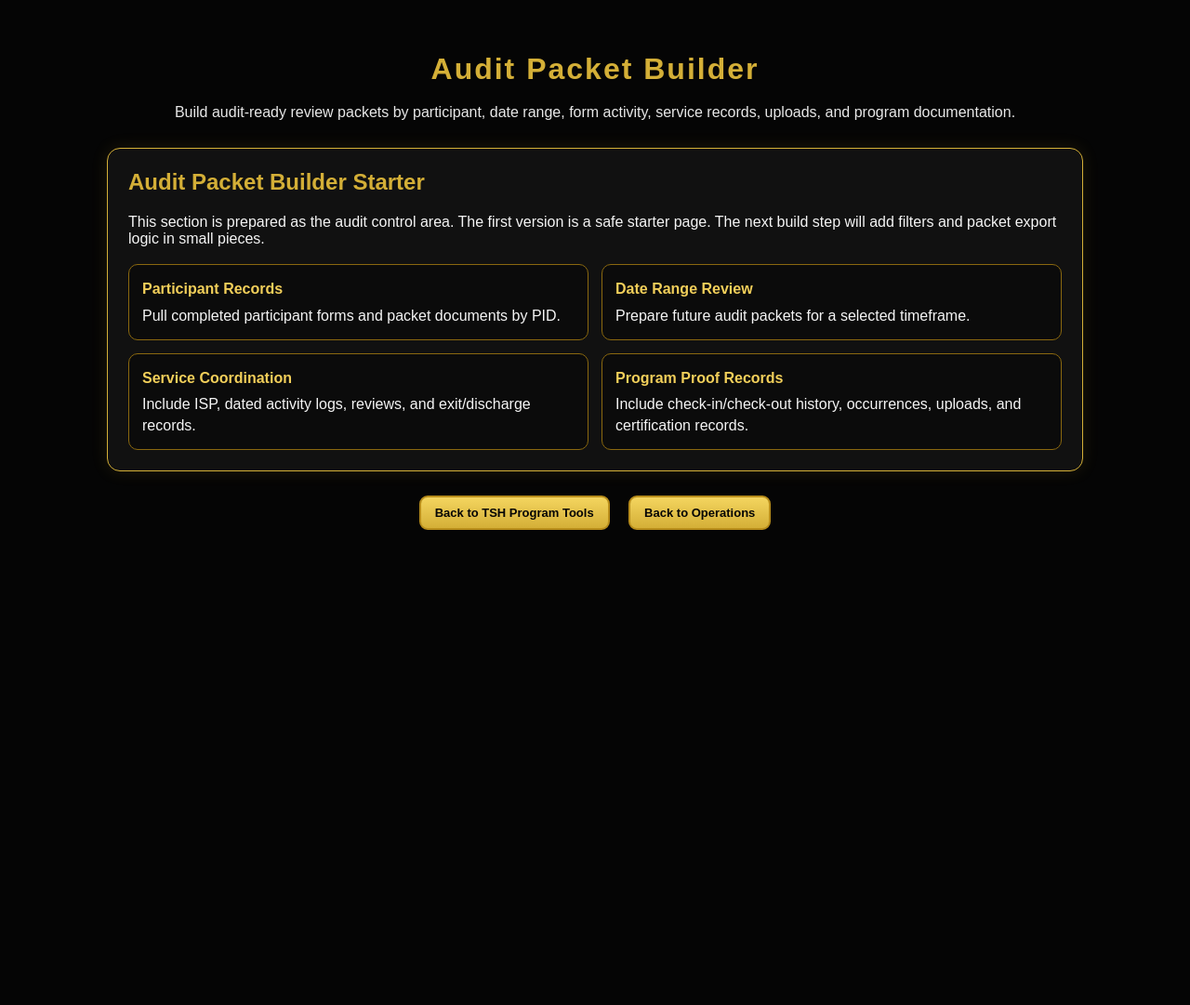
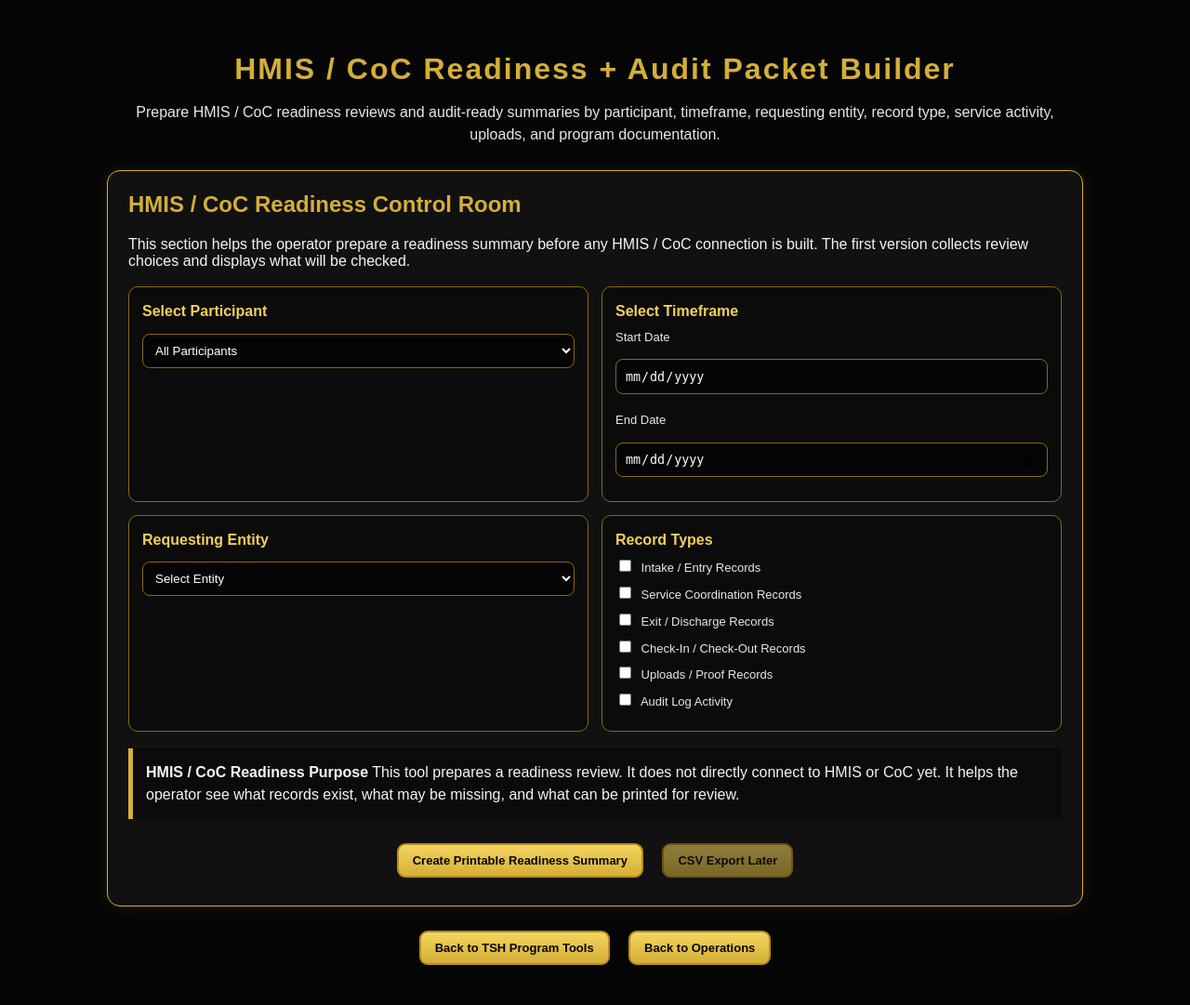
Before and after one commit to Pearlzzpearlzz/Nilpf-store, a Flask app: page /audit-packet-builder in a window 1280 px wide. Shown: the whole page at 93% size. Before the commit the page ends 570 px from the top, so only its background shows below. Run offline with Flask 3, Linux system fonts and the light colour scheme; the visitor is signed in with stand-in values (Sample User, id 1).

Commit message:
Add HMIS CoC readiness summary and employee certification entry

```diff
--- a/app.py
+++ b/app.py
@@ -799,6 +799,27 @@ def employee_cert_status(expiration_date):
 def audit_packet_builder():
     return render_template("audit_packet_builder.html")
 
+@app.route("/audit-packet-builder-summary")
+def audit_packet_builder_summary():
+    if not session.get("logged_in"):
+        return redirect(url_for("login"))
+
+    participant_scope = request.args.get("participant_scope", "")
+    start_date = request.args.get("start_date", "")
+    end_date = request.args.get("end_date", "")
+    requesting_entity = request.args.get("requesting_entity", "")
+    record_types = request.args.getlist("record_types")
+
+    return render_template(
+        "audit_packet_builder_summary.html",
+        participant_scope=participant_scope,
+        start_date=start_date,
+        end_date=end_date,
+        requesting_entity=requesting_entity,
+        record_types=record_types
+    )
+
+
 @app.route("/employee-certifications", methods=["GET", "POST"])
 def employee_certifications():
     if not session.get("logged_in"):
@@ -812,10 +833,10 @@ def employee_certifications():
         record = {
             "employee_name": request.form.get("employee_name", "").strip(),
             "role": request.form.get("role", "").strip(),
-            "credential": request.form.get("credential", "").strip(),
+            "certification_name": request.form.get("certification_name", "").strip(),
             "completed_date": request.form.get("completed_date", "").strip(),
             "expiration_date": request.form.get("expiration_date", "").strip(),
-            "notes": request.form.get("notes", "").strip(),
+            "alert": request.form.get("alert", "").strip(),
             "created_at": datetime.now().strftime("%Y-%m-%d %I:%M %p")
         }
 
--- a/templates/audit_packet_builder.html
+++ b/templates/audit_packet_builder.html
@@ -77,40 +77,114 @@
       font-weight: 900;
       margin: 8px;
     }
+
+    select,
+    input[type="date"] {
+      width: 100%;
+      box-sizing: border-box;
+      margin: 7px 0 12px;
+      padding: 9px;
+      border-radius: 8px;
+      border: 1px solid #8a680f;
+      background: #050505;
+      color: #fff;
+    }
+
+    label {
+      display: block;
+      margin: 7px 0;
+      color: #e8e8e8;
+      font-size: 13px;
+    }
+
+    input[type="checkbox"] {
+      margin-right: 7px;
+    }
+
+    .notice {
+      margin-top: 18px;
+      background: #0b0b0b;
+      border-left: 5px solid #d4af37;
+      padding: 14px;
+      line-height: 1.5;
+    }
+
+    .actions {
+      text-align: center;
+      margin-top: 18px;
+    }
+
+    .disabled {
+      opacity: 0.55;
+      cursor: not-allowed;
+    }
+
   </style>
 </head>
 <body>
   <main class="wrap">
-    <h1>Audit Packet Builder</h1>
+    <h1>HMIS / CoC Readiness + Audit Packet Builder</h1>
     <p class="subtitle">
-      Build audit-ready review packets by participant, date range, form activity, service records, uploads, and program documentation.
+      Prepare HMIS / CoC readiness reviews and audit-ready summaries by participant, timeframe, requesting entity, record type, service activity, uploads, and program documentation.
     </p>
 
     <section class="panel">
-      <h2>Audit Packet Builder Starter</h2>
+      <h2>HMIS / CoC Readiness Control Room</h2>
       <p>
-        This section is prepared as the audit control area. The first version is a safe starter page.
-        The next build step will add filters and packet export logic in small pieces.
+        This section helps the operator prepare a readiness summary before any HMIS / CoC connection is built.
+        The first version collects review choices and displays what will be checked.
       </p>
 
+      <form method="GET" action="/audit-packet-builder-summary">
       <div class="grid">
         <div class="item">
-          <strong>Participant Records</strong>
-          Pull completed participant forms and packet documents by PID.
+          <strong>Select Participant</strong>
+          <select name="participant_scope">
+            <option value="all">All Participants</option>
+            <option value="single">Single Participant</option>
+          </select>
         </div>
         <div class="item">
-          <strong>Date Range Review</strong>
-          Prepare future audit packets for a selected timeframe.
+          <strong>Select Timeframe</strong>
+          <label>Start Date</label>
+          <input type="date" name="start_date">
+          <label>End Date</label>
+          <input type="date" name="end_date">
         </div>
         <div class="item">
-          <strong>Service Coordination</strong>
-          Include ISP, dated activity logs, reviews, and exit/discharge records.
+          <strong>Requesting Entity</strong>
+          <select name="requesting_entity">
+            <option value="">Select Entity</option>
+            <option value="internal_review">Internal Program Review</option>
+            <option value="hmis">HMIS</option>
+            <option value="coc">CoC</option>
+            <option value="funding_agency">Funding Agency</option>
+            <option value="referral_partner">Referral Partner</option>
+            <option value="audit_reviewer">Audit Reviewer</option>
+          </select>
         </div>
         <div class="item">
-          <strong>Program Proof Records</strong>
-          Include check-in/check-out history, occurrences, uploads, and certification records.
+          <strong>Record Types</strong>
+          <label><input type="checkbox" name="record_types" value="intake_entry"> Intake / Entry Records</label>
+          <label><input type="checkbox" name="record_types" value="service_coordination"> Service Coordination Records</label>
+          <label><input type="checkbox" name="record_types" value="exit_discharge"> Exit / Discharge Records</label>
+          <label><input type="checkbox" name="record_types" value="check_in_out"> Check-In / Check-Out Records</label>
+          <label><input type="checkbox" name="record_types" value="uploads_proof"> Uploads / Proof Records</label>
+          <label><input type="checkbox" name="record_types" value="audit_log"> Audit Log Activity</label>
         </div>
       </div>
+
+      <div class="notice">
+        <strong>HMIS / CoC Readiness Purpose</strong>
+        This tool prepares a readiness review. It does not directly connect to HMIS or CoC yet.
+        It helps the operator see what records exist, what may be missing, and what can be printed for review.
+      </div>
+
+      <div class="actions">
+        <button type="submit" class="button">Create Printable Readiness Summary</button>
+        <span class="button disabled">CSV Export Later</span>
+      </div>
+      </form>
     </section>
 
     <a class="button" href="/tsh-program-tools">Back to TSH Program Tools</a>
```
Also changed, not shown: templates/audit_packet_builder_summary.html (added, +137 -0 lines), templates/employee_certifications.html (+28 -0 lines).
